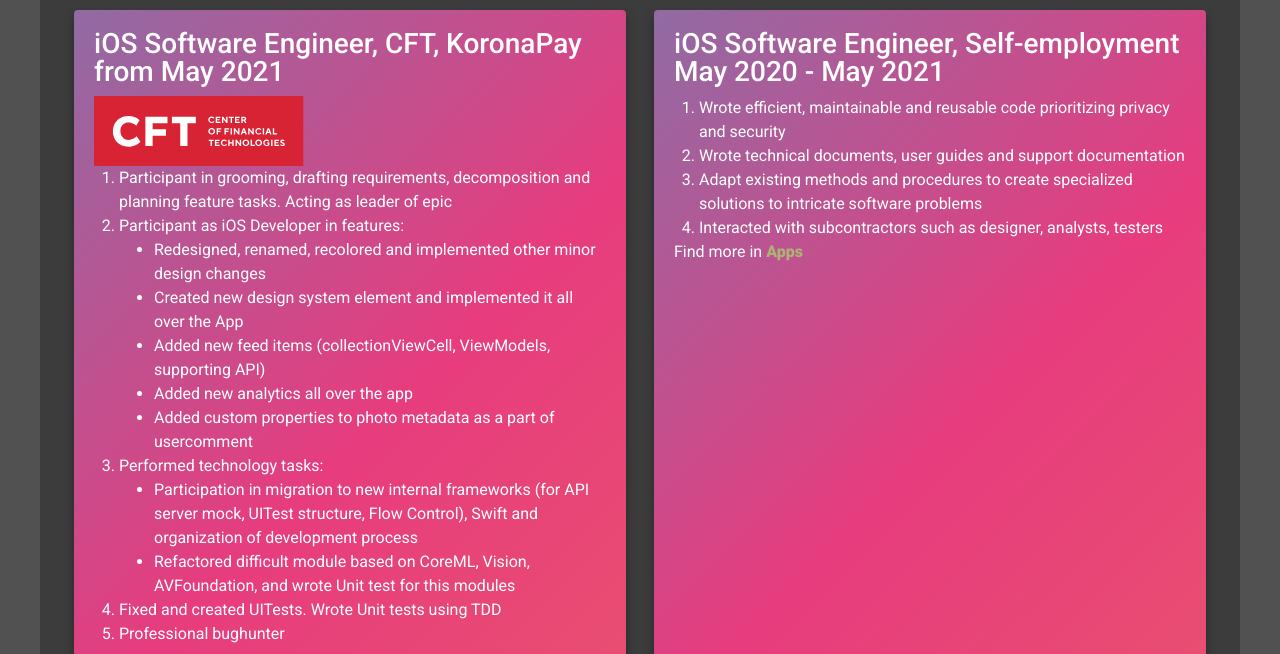
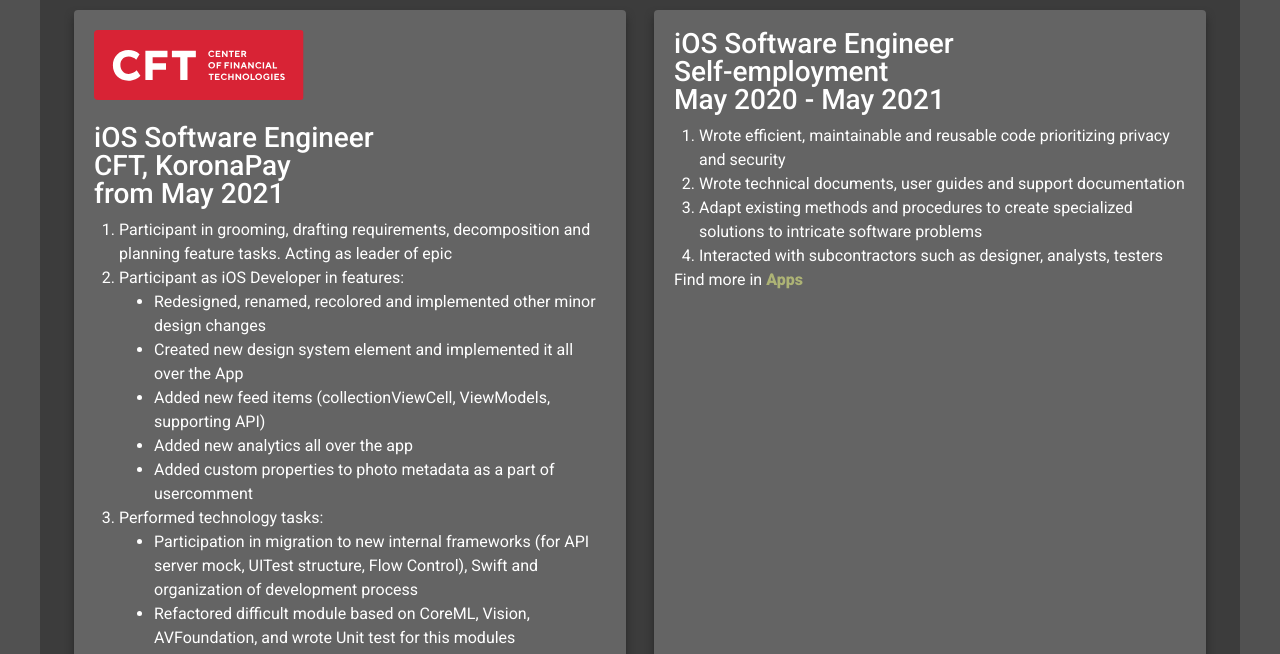
Before and after one commit to AnaKud/anakud.github.io, a plain HTML site: page experience.html in a window 1280 px wide. Shown: the part 132-786 px from the top of the page. Drawn offline with Linux system fonts and the light colour scheme.

Commit message:
UI fix
* remove gradient background
* change line-hieght in hello_text
* change size lecture.png
* something

```diff
--- a/css/style.css
+++ b/css/style.css
@@ -272,7 +272,7 @@ body._touch .menu_list > li._active .menu_arrow {
     font-weight: 600;
     line-height: 40 / 20 * 100%;
     justify-content: center;
-    color: #000;
+    color: rgb(33, 33, 33);
     transition: background-color 0.3s ease 0s;
   /*  @media (min-width: 992px){
         &:hover {
@@ -357,10 +357,13 @@ body._touch .menu_list > li._active .menu_arrow {
     border-radius: 50%;
 }
 
-
+.img_border{
+    border-radius: 4px;
+}
 
 .hello_text {
     padding: 0px 0px 15px 0px;
+    line-height: 150%;
 }
 
 .apps_icon {
@@ -622,9 +625,10 @@ body._touch .menu_list > li._active .menu_arrow {
     height: 100%;
     border-radius: 4px;
     box-shadow: 0px 6px 8px rgb(39, 39, 39);
-    background: linear-gradient(-45deg, #ee7752, #e73c7e, #23a6d5, #23d5ab);
+    background-color: rgb(100, 100, 100);
+   /* background: linear-gradient(-45deg, #ee7752, #e73c7e, #23a6d5, #23d5ab);
     background-size: 400% 400%;
-    animation: gradient 15s ease infinite;
+    animation: gradient 15s ease infinite;*/
     margin: 4px;
     padding: 20px;
 }
--- a/experience.html
+++ b/experience.html
@@ -56,9 +56,11 @@
                     <div class="general_items">
                         <div class="general_column">
                             <article class="general_item general">
-                                <div class="general_title title+posts">iOS Software Engineer, CFT, KoronaPay <br>
+                                <img src="img/cft.svg" alt="" class="img_border">
+                                <div class="general_text text"><br></div>
+                                <div class="general_title title+posts">iOS Software Engineer <br> CFT, KoronaPay <br>
                                     from May 2021</div>
-                                <img src="img/cft.svg" alt="">
+
                                 <div class="general_text text">
                                     <ol class = "ol_text">
                                         <li>Participant in grooming, drafting requirements, decomposition and planning feature tasks. Acting as leader of epic</li>
@@ -83,7 +85,7 @@
                         </div>
                         <div class="general_column">
                             <article class="general_item general">
-                                <div class="general_title title+posts">iOS Software Engineer, Self-employment <br> May 2020 - May 2021</div>
+                                <div class="general_title title+posts">iOS Software Engineer <br> Self-employment <br> May 2020 - May 2021</div>
                                 <div class="general_text text">
                                     <ol class = "ol_text">
                                         <li>Wrote efficient, maintainable and reusable code prioritizing privacy and security</li>
```
Also changed, not shown: index.html (+1 -1 lines), media.html (+11 -1 lines), img/lecture.jpg.
